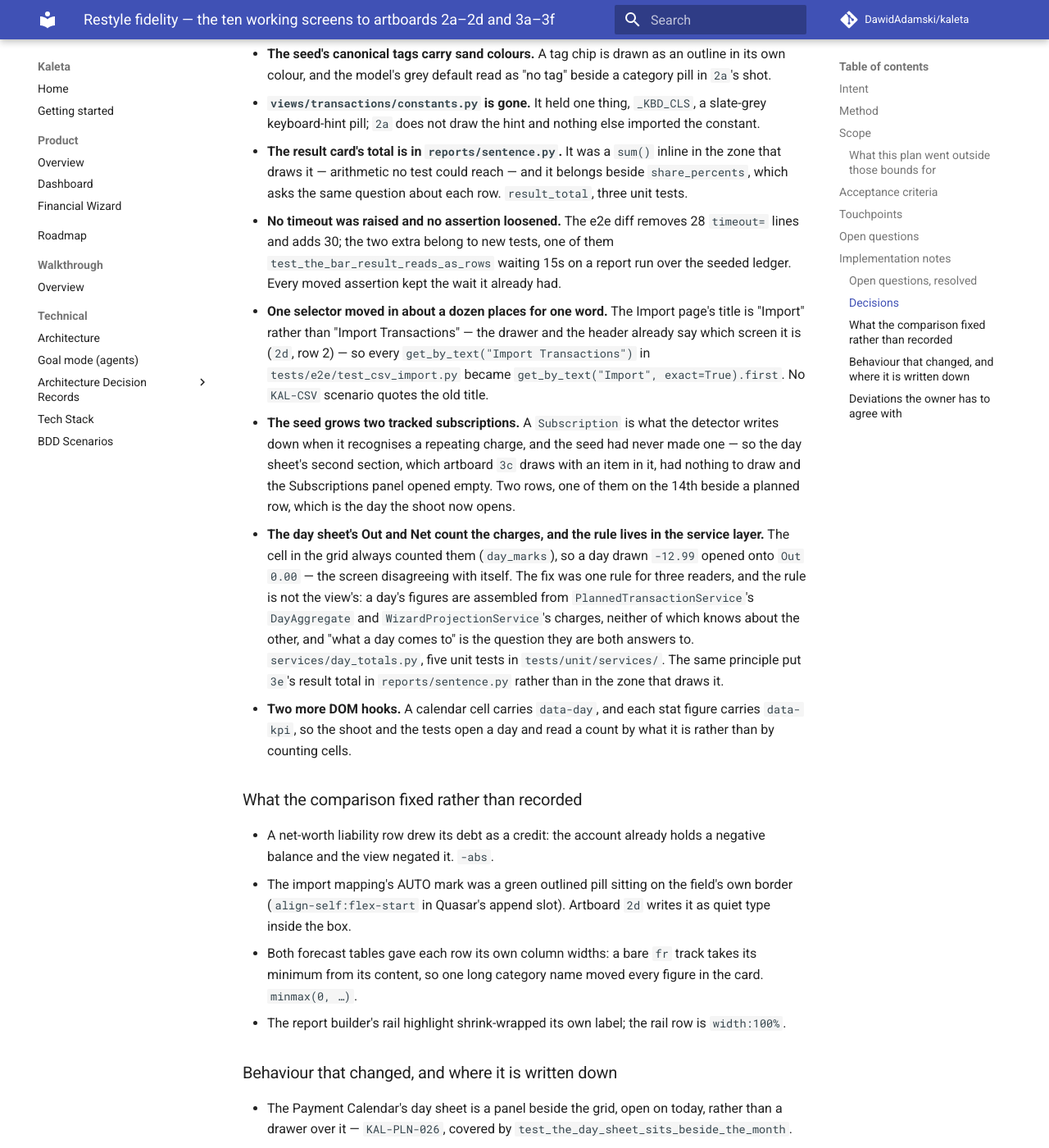
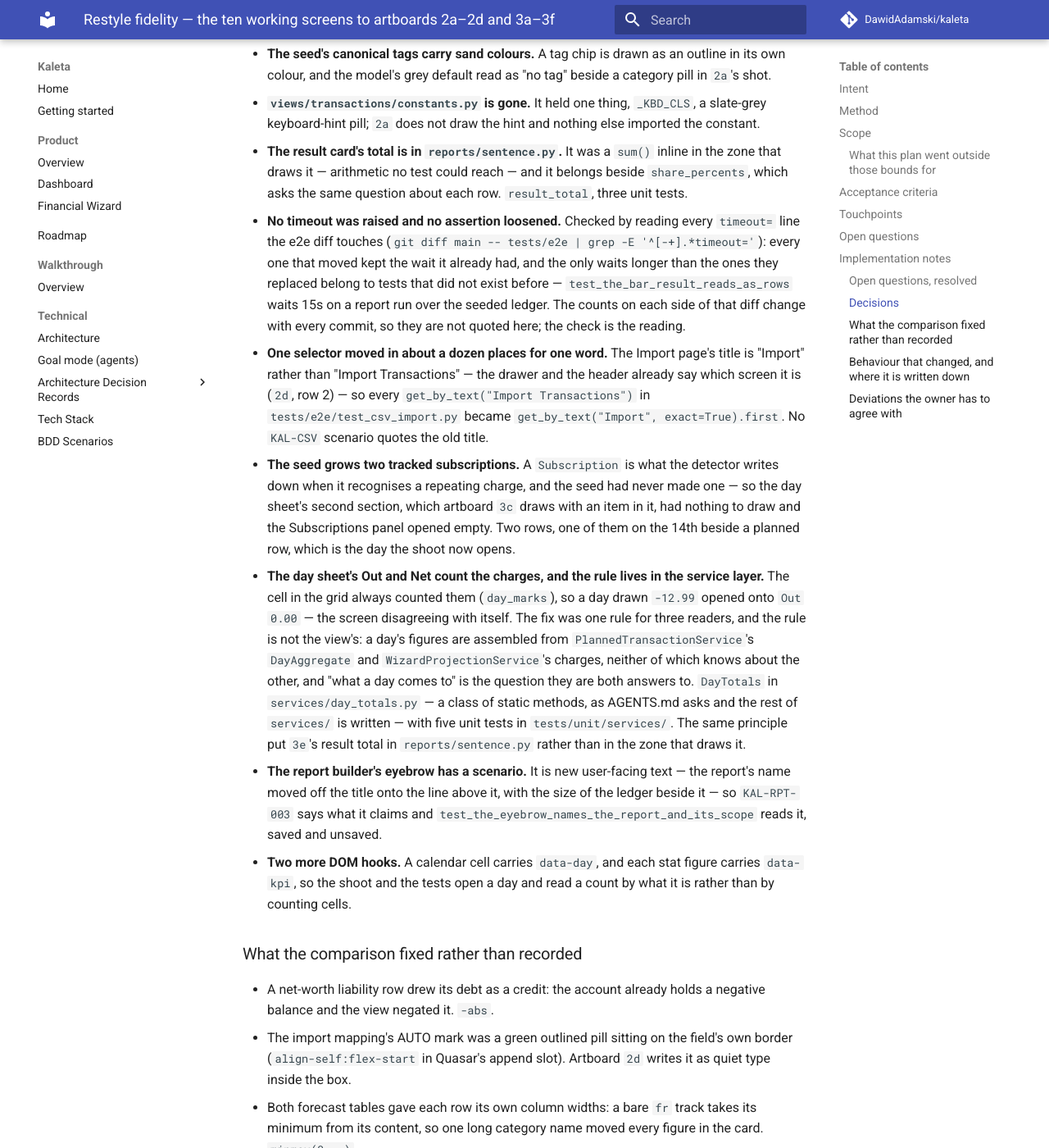
Before and after one commit to DawidAdamski/kaleta, an MkDocs documentation site: the page built from docs/plans/restyle-fidelity-screens.md, in a window 1280 px wide and 1400 px high, scrolled down 5067 px. Shown: the whole window at 82% size. Built offline with MkDocs 1.6.1 and Material for MkDocs 9.7.7, drawn with Linux system fonts in a browser that asks for light colours; comment, search, counter and statistics services are not loaded.

Commit message:
restyle: three more rows that were not matches, and a scenario
3f called the field and the submit button matches while its own notes
said the app puts both on a 48px floor the artboard does not draw. Both
are deviations now, with the touch-target reason and the measured
heights; row 8 records the focused border it had only described — and
why 1.5px computes to 1px on both sides of the comparison.

The report builder's eyebrow is new user-facing text with nothing
claiming it: KAL-RPT-003 and an e2e that reads it saved and unsaved.
`DayTotals` is a class of static methods rather than four loose
functions, which is what AGENTS.md asks of `services/`. The reports
page's reference loader says `list[Account]` and `list[Category]` under
TYPE_CHECKING instead of `Any`.

And the plan's timeout note quotes no counts: they go stale with every
commit, and a verification note that does not match the diff is worse
than one that says how the check was made.

Co-Authored-By: Claude Opus 5 (1M context) <noreply@anthropic.com>

```diff
--- a/docs/plans/restyle-fidelity-screens.md
+++ b/docs/plans/restyle-fidelity-screens.md
@@ -218,11 +218,14 @@ If one screen alone is more than a day's work, split it out into
   `sum()` inline in the zone that draws it — arithmetic no test could
   reach — and it belongs beside `share_percents`, which asks the same
   question about each row. `result_total`, three unit tests.
-- **No timeout was raised and no assertion loosened.** The e2e diff
-  removes 28 `timeout=` lines and adds 30; the two extra belong to new
-  tests, one of them `test_the_bar_result_reads_as_rows` waiting 15s on
-  a report run over the seeded ledger. Every moved assertion kept the
-  wait it already had.
+- **No timeout was raised and no assertion loosened.** Checked by
+  reading every `timeout=` line the e2e diff touches
+  (`git diff main -- tests/e2e | grep -E '^[-+].*timeout='`): every one
+  that moved kept the wait it already had, and the only waits longer
+  than the ones they replaced belong to tests that did not exist before
+  — `test_the_bar_result_reads_as_rows` waits 15s on a report run over
+  the seeded ledger. The counts on each side of that diff change with
+  every commit, so they are not quoted here; the check is the reading.
 - **One selector moved in about a dozen places for one word.** The
   Import page's title is "Import" rather than "Import Transactions" —
   the drawer and the header already say which screen it is (`2d`, row
@@ -243,9 +246,15 @@ If one screen alone is more than a day's work, split it out into
   assembled from `PlannedTransactionService`'s `DayAggregate` and
   `WizardProjectionService`'s charges, neither of which knows about the
   other, and "what a day comes to" is the question they are both
-  answers to. `services/day_totals.py`, five unit tests in
-  `tests/unit/services/`. The same principle put `3e`'s result total in
+  answers to. `DayTotals` in `services/day_totals.py` — a class of
+  static methods, as AGENTS.md asks and the rest of `services/` is
+  written — with five unit tests in `tests/unit/services/`. The same principle put `3e`'s result total in
   `reports/sentence.py` rather than in the zone that draws it.
+- **The report builder's eyebrow has a scenario.** It is new
+  user-facing text — the report's name moved off the title onto the line
+  above it, with the size of the ledger beside it — so `KAL-RPT-003`
+  says what it claims and `test_the_eyebrow_names_the_report_and_its_scope`
+  reads it, saved and unsaved.
 - **Two more DOM hooks.** A calendar cell carries `data-day`, and each
   stat figure carries `data-kpi`, so the shoot and the tests open a day
   and read a count by what it is rather than by counting cells.
```
Also changed, not shown: docs/bdd.md (+8 -0 lines), docs/design/restyle/fidelity/3c.md (+1 -1 lines), docs/design/restyle/fidelity/3e.md (+1 -1 lines), docs/design/restyle/fidelity/3f.md (+3 -3 lines), 6 other files.
